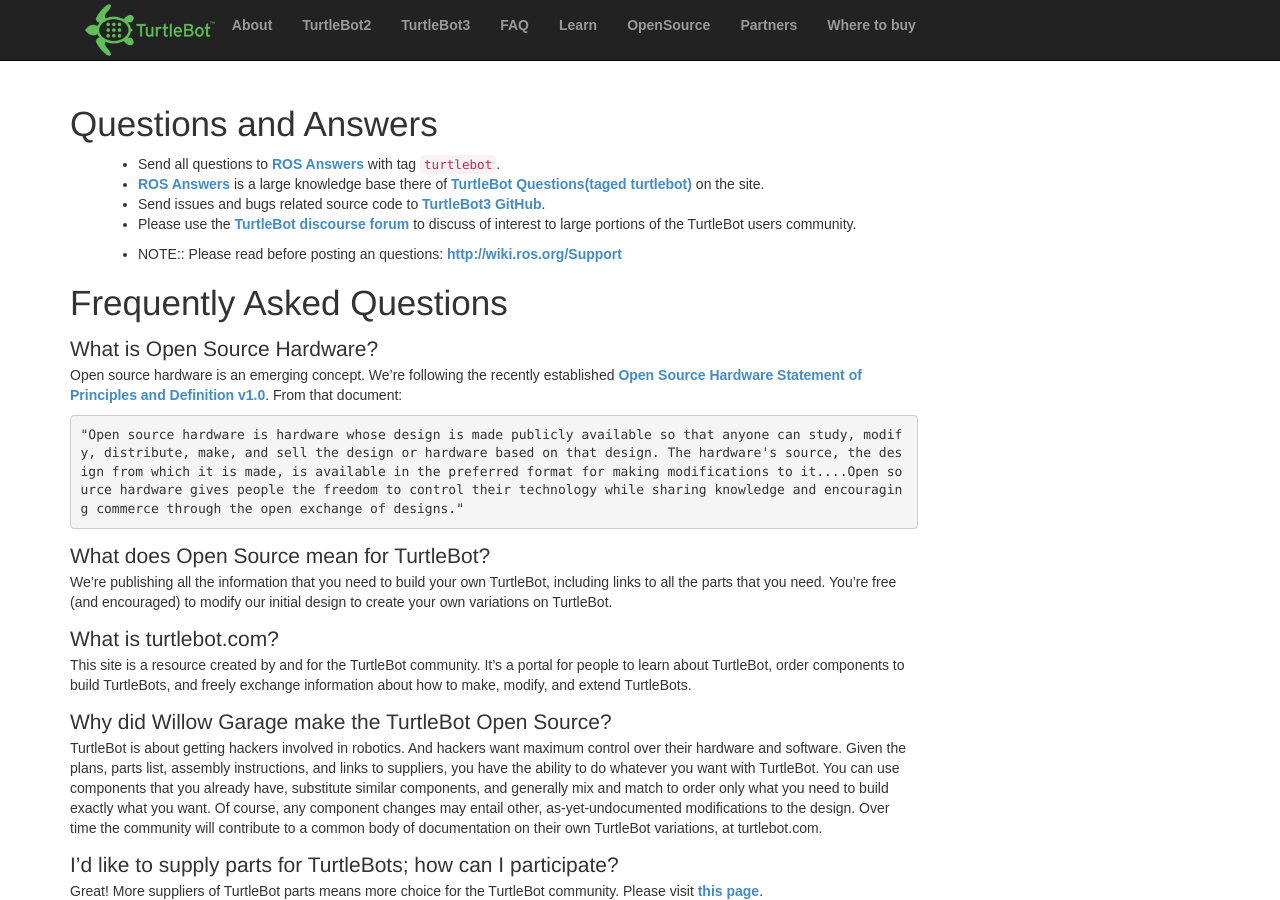
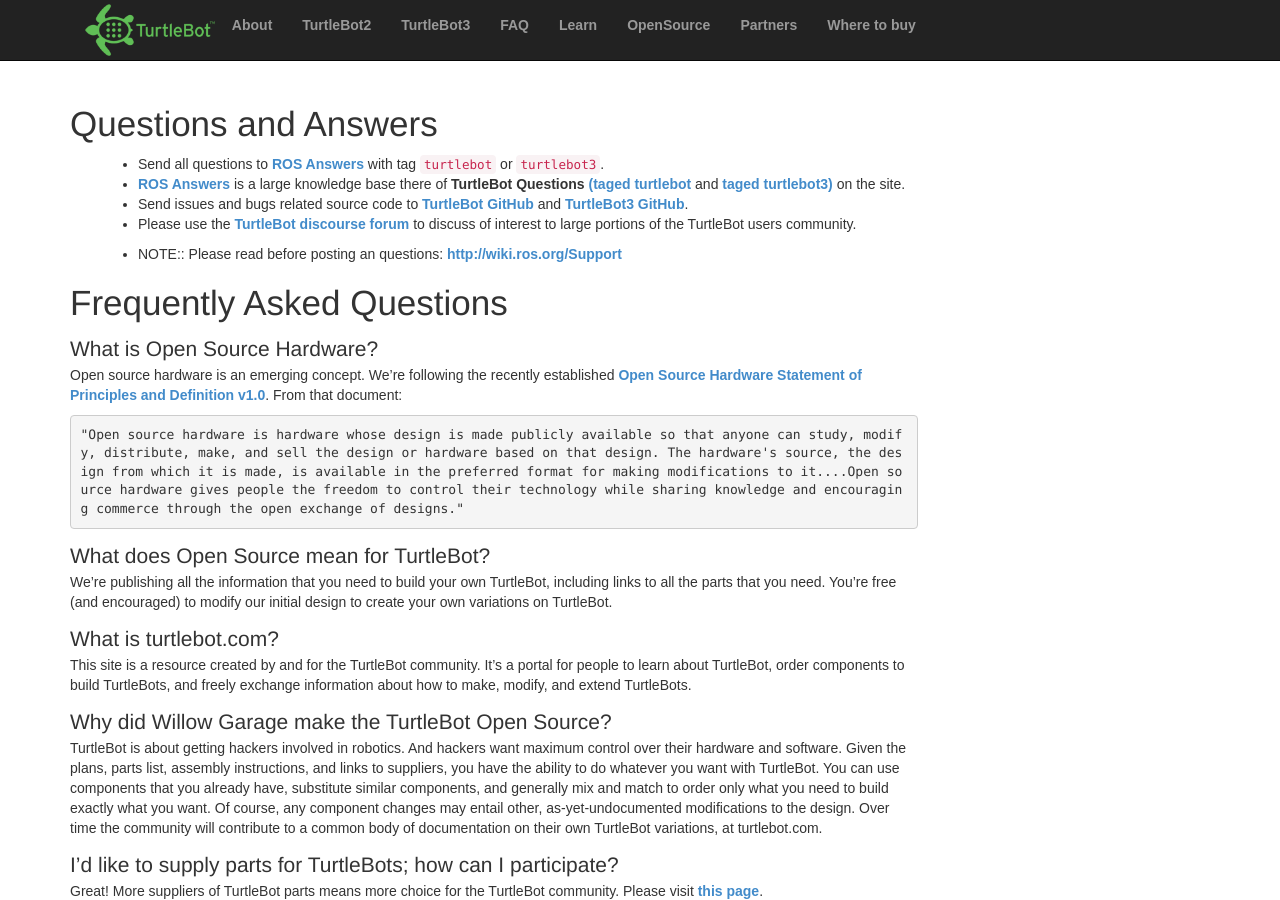
Before and after one commit to turtlebot/turtlebot.com, a Jekyll site: the page built from qna.md, in a window 1280 px wide and 900 px high. Built offline with Jekyll 4.4.1, drawn with Linux system fonts in a browser that asks for light colours; nearby versions of some CDN libraries.

Commit message:
added tags for TurtleBot3

```diff
--- a/qna.md
+++ b/qna.md
@@ -7,9 +7,9 @@
 
 # Questions and Answers
 
-- Send all questions to [ROS Answers](http://answers.ros.org/questions/) with tag ``turtlebot``.
-- [ROS Answers](http://answers.ros.org/questions/) is a large knowledge base there of [TurtleBot Questions(taged turtlebot)](http://answers.ros.org/questions/scope:all/sort:activity-desc/tags:turtlebot/page:1/) on the site.
-- Send issues and bugs related source code to [TurtleBot3 GitHub](https://github.com/ROBOTIS-GIT/turtlebot3/issues).
+- Send all questions to [ROS Answers](http://answers.ros.org/questions/) with tag ``turtlebot`` or ``turtlebot3``.
+- [ROS Answers](http://answers.ros.org/questions/) is a large knowledge base there of **TurtleBot Questions** [(taged turtlebot](http://answers.ros.org/questions/scope:all/sort:activity-desc/tags:turtlebot/page:1/) and [taged turtlebot3)](https://answers.ros.org/questions/scope:all/sort:activity-desc/tags:turtlebot3/page:1/) on the site.
+- Send issues and bugs related source code to [TurtleBot GitHub](https://github.com/turtlebot/turtlebot) and [TurtleBot3 GitHub](https://github.com/ROBOTIS-GIT/turtlebot3/issues).
 - Please use the [TurtleBot discourse forum](https://discourse.ros.org/c/turtlebot) to discuss of interest to large portions of the TurtleBot users community.
 
 - NOTE:: Please read before posting an questions: <http://wiki.ros.org/Support>
@@ -20,10 +20,7 @@
 
 Open source hardware is an emerging concept. We're following the recently established [Open Source Hardware Statement of Principles and Definition v1.0](http://freedomdefined.org/OSHW). From that document:
 
-
     "Open source hardware is hardware whose design is made publicly available so that anyone can study, modify, distribute, make, and sell the design or hardware based on that design. The hardware's source, the design from which it is made, is available in the preferred format for making modifications to it....Open source hardware gives people the freedom to control their technology while sharing knowledge and encouraging commerce through the open exchange of designs."
-
-
 
 ## What does Open Source mean for TurtleBot?
 We're publishing all the information that you need to build your own TurtleBot, including links to all the parts that you need. You're free (and encouraged) to modify our initial design to create your own variations on TurtleBot.
```
